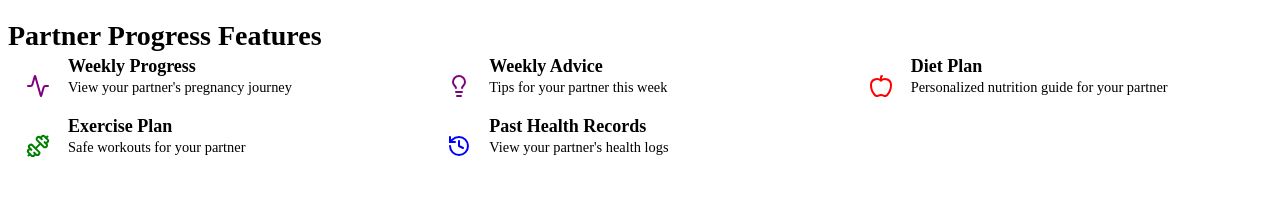
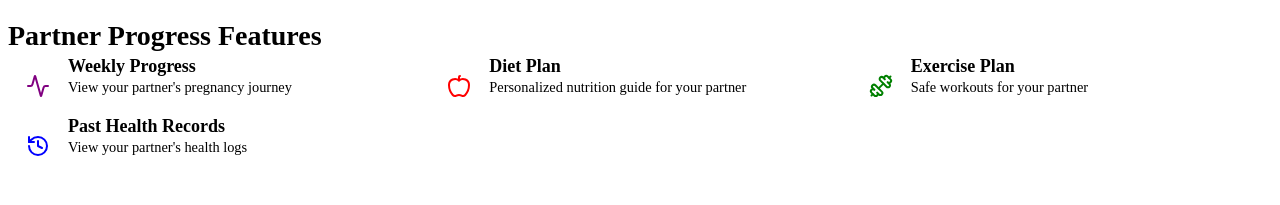
Before and after one commit to quangminh241105/babystar, a Node server app: template client/views/pages/partner-progress-home.ejs in a window 1280 px wide. Shown: the part 266-471 px from the top of the page. Run offline with Node 20, Linux system fonts and the light colour scheme; the template is opened without the code that fills it, so the values that code supplies are empty; some libraries are stand-ins or nearby versions.

Commit message:
front end changes
final front-end link changes

```diff
--- a/client/views/pages/home.ejs
+++ b/client/views/pages/home.ejs
@@ -266,7 +266,7 @@
             </div>
         </a>
 
-        <a href="/reminder" style="text-decoration: none; color: inherit;" class="featureCard">
+        <a href="/notifications" style="text-decoration: none; color: inherit;" class="featureCard">
             <div class="icon">
                 <svg xmlns="http://www.w3.org/2000/svg" width="24" height="24" viewBox="0 0 24 24" fill="none"
                     stroke="#3396D3" stroke-width="2" stroke-linecap="round" stroke-linejoin="round"
--- a/client/views/pages/partner-progress-home.ejs
+++ b/client/views/pages/partner-progress-home.ejs
@@ -59,23 +59,6 @@
             </div>
         </a>
 
-        <a href="/partner/weekly-advice?partnerId=<%= partnerId %>" style="text-decoration: none; color: inherit;" class="featureCard">
-            <div class="icon">
-                <svg xmlns="http://www.w3.org/2000/svg" width="24" height="24" viewBox="0 0 24 24" fill="none"
-                    stroke="purple" stroke-width="2" stroke-linecap="round" stroke-linejoin="round"
-                    class="lucide lucide-lightbulb-icon lucide-lightbulb">
-                    <path
-                        d="M15 14c.2-1 .7-1.7 1.5-2.5 1-.9 1.5-2.2 1.5-3.5A6 6 0 0 0 6 8c0 1 .2 2.2 1.5 3.5.7.7 1.3 1.5 1.5 2.5" />
-                    <path d="M9 18h6" />
-                    <path d="M10 22h4" />
-                </svg>
-            </div>
-
-            <div class="feature">
-                <div class="featureName"> Weekly Advice </div>
-                <div class="featureDescription"> Tips for your partner this week </div>
-            </div>
-        </a>
 
         <a href="/partner/diet-plan?partnerId=<%= partnerId %>" style="text-decoration: none; color: inherit;" class="featureCard">
             <div class="icon">
```
